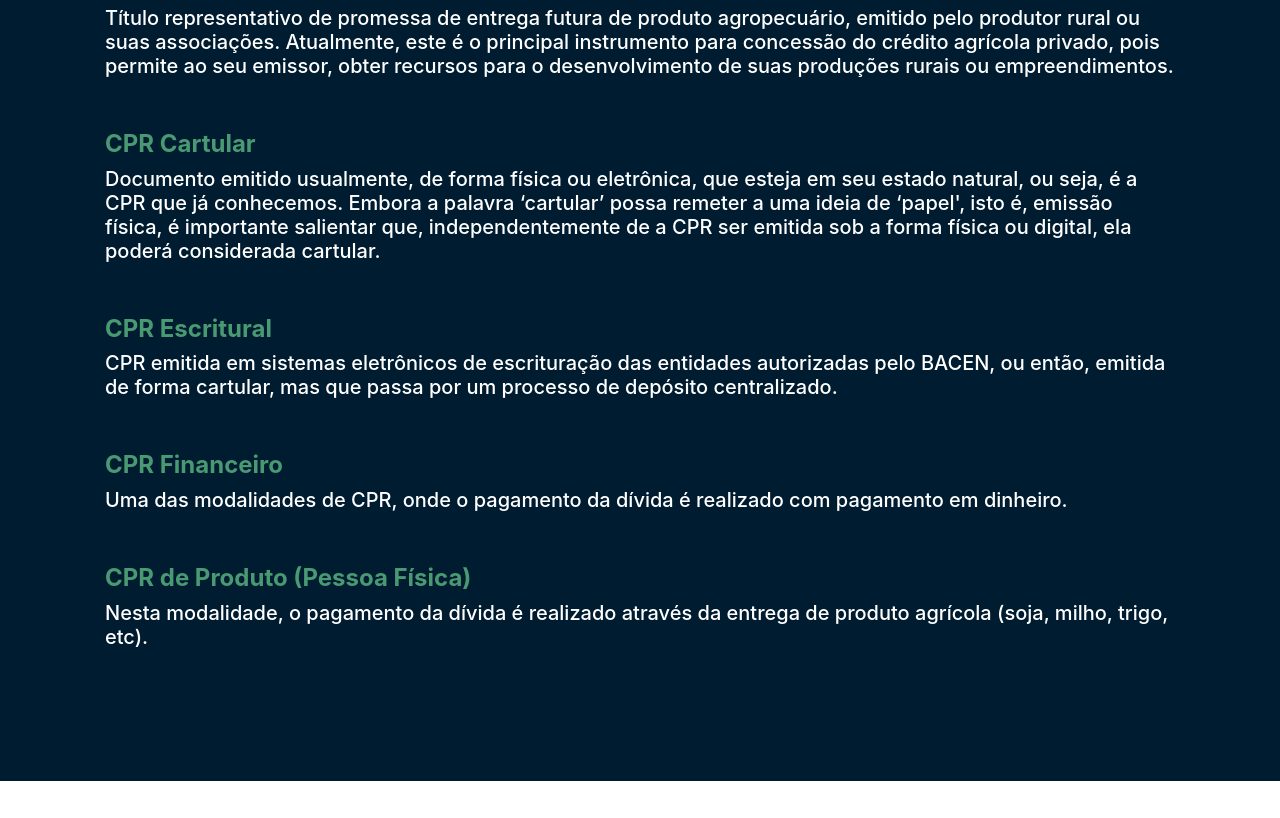
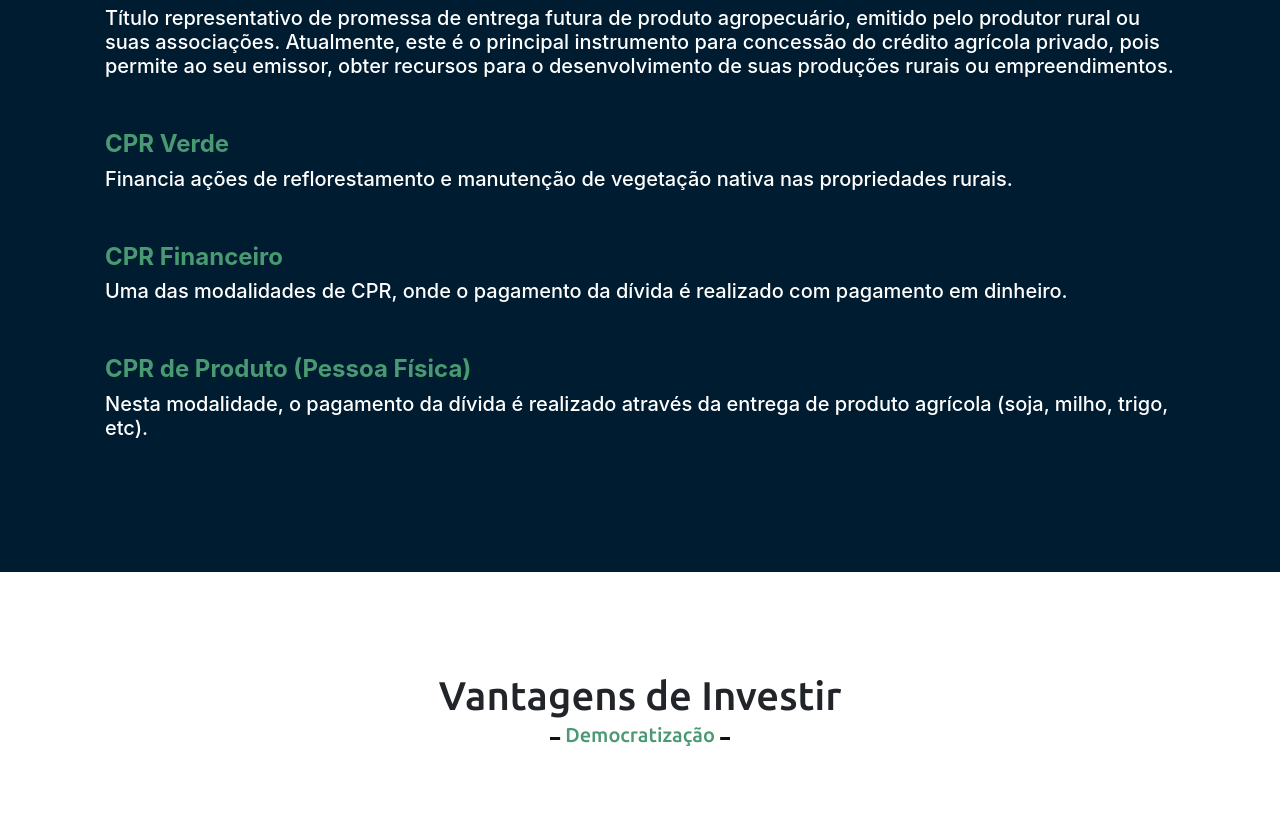
Before and after one commit to BeaTrindade/CERC_AGRO, a plain HTML site: page index.html in a window 1280 px wide. Shown: the part 1407-2225 px from the top of the page. Drawn offline with nearby package versions, Linux system fonts and the light colour scheme.

Commit message:
@BeaTrindade [Ativos]

```diff
--- a/index.html
+++ b/index.html
@@ -86,31 +86,13 @@
                 <div class="row no-gutters">
                     <div class="col-md-12">
                         <div class="card-body">
-                            <h4 class="cpr"><b>CPR Cartular</b><br></h4>
-                            <h5>Documento emitido usualmente, de forma física ou eletrônica, que esteja em seu estado
-                                natural, ou seja, é a CPR que já conhecemos. Embora a palavra ‘cartular’ possa remeter a
-                                uma ideia de ‘papel', isto é, emissão física, é importante salientar que,
-                                independentemente de a CPR ser emitida sob a forma física ou digital, ela poderá
-                                considerada cartular.
-
-                            </h5>
+                            <h4 class="cpr"><b>CPR Verde</b><br></h4>
+                            <h5> Financia ações de reflorestamento e manutenção de vegetação nativa nas propriedades rurais.</h5>
                         </div>
                     </div>
                 </div>
             </div>
 
-            <div class="card text-white transpa border-0  mb-1">
-                <div class="row no-gutters">
-                    <div class="col-md-12">
-                        <div class="card-body">
-                            <h4 class="cpr"><b>CPR Escritural</b><br></h4>
-                            <h5>CPR emitida em sistemas eletrônicos de escrituração das entidades autorizadas pelo
-                                BACEN, ou então, emitida de forma cartular, mas que passa por um processo de depósito
-                                centralizado.</h5>
-                        </div>
-                    </div>
-                </div>
-            </div>
 
             <div class="card text-white transpa border-0 mb-1">
                 <div class="row no-gutters">
```
